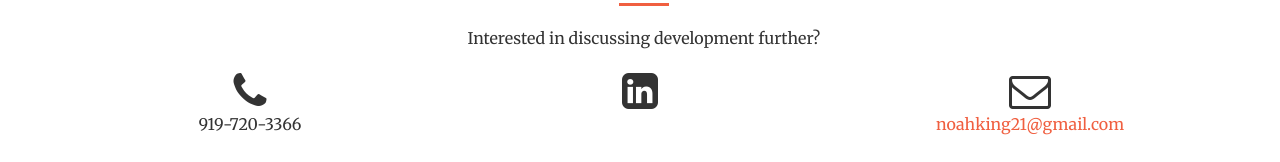
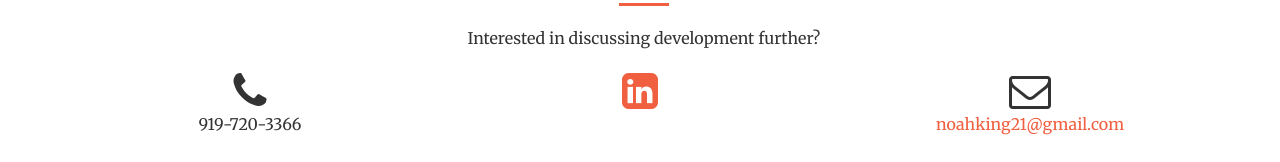
Before and after one commit to noahking27/noahKingProfile, a website: page index.html in a window 1280 px wide. Shown: the part 2322-2484 px from the top of the page. Drawn offline with nearby package versions, Linux system fonts and the light colour scheme.

Commit message:
Add files via upload

```diff
--- a/index.html
+++ b/index.html
@@ -205,7 +205,7 @@
                     <p>919-720-3366</p>
                 </div>
                 <div id="linkedin" class="col-lg-4 text-center">
-                    <i class="fa fa-linkedin-square fa-3x" aria-hidden="true"></i>
+                   <a href="https://www.linkedin.com/in/noahking1/"> <i class="fa fa-linkedin-square fa-3x" aria-hidden="true"></i></a>
                     </div>
 
                 <div class="col-lg-4 text-center">
```
